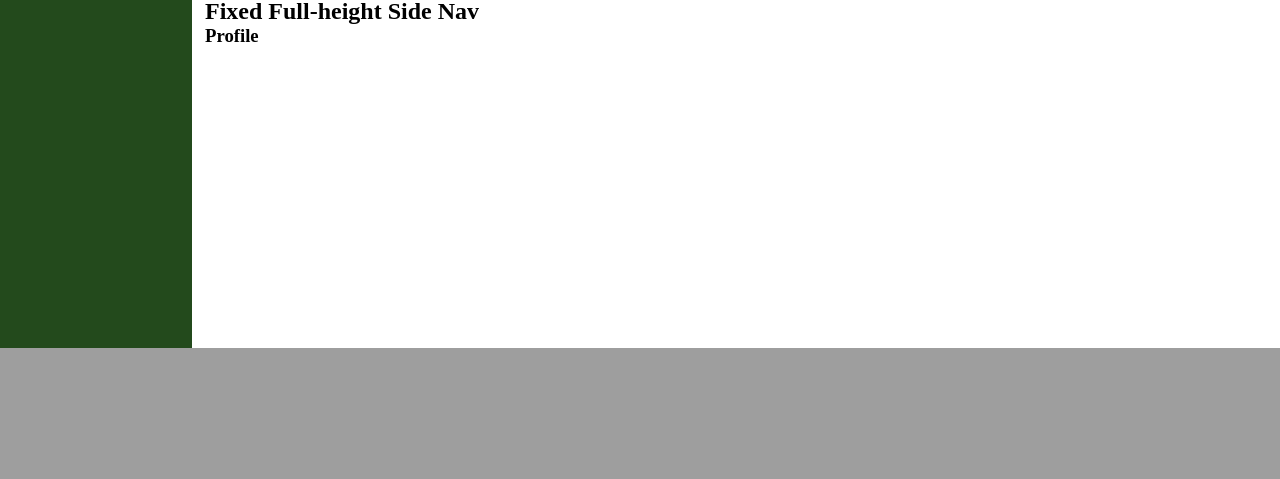
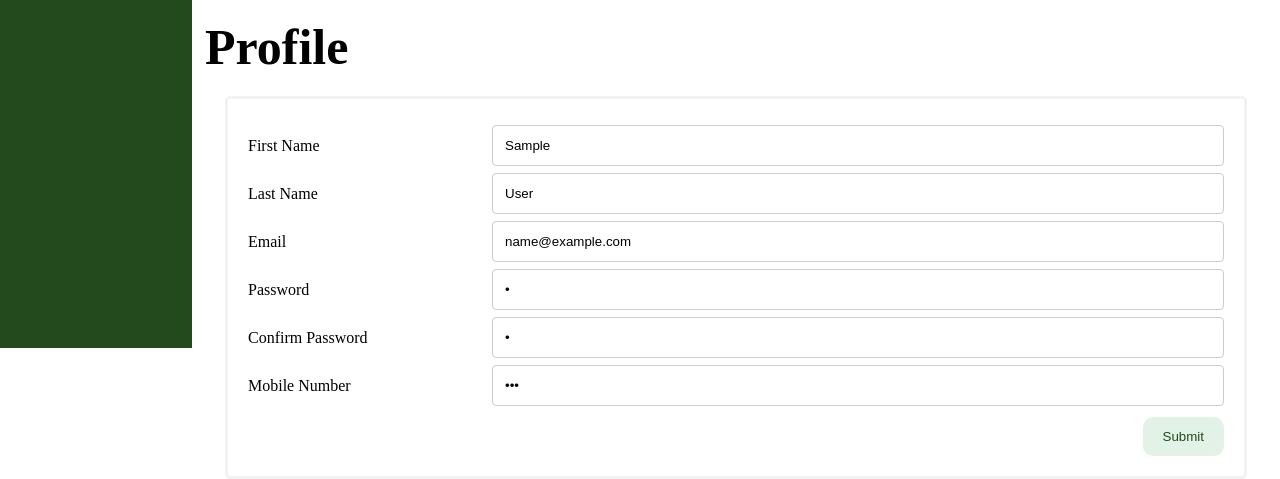
Before and after one commit to SalmaAshour24/SE-HCIProject, a PHP site: page /profile.php in a window 1280 px wide. Shown: the part 452-931 px from the top of the page. Before the commit the page ends 800 px from the top, so only its background shows below. Run offline with PHP 8.4, Linux system fonts and the light colour scheme; the visitor is signed in with stand-in values (Sample User, id 1); tables that the repository leaves empty or names only in its code hold one stand-in row (values such as "Sample post"); grey boxes marked "Sample" are stand-in pictures.

Commit message:
update profile

```diff
--- a/profile.php
+++ b/profile.php
@@ -1,11 +1,81 @@
 <?php
 include "ProjectClasses.php";
+$conn = mysqli_connect("localhost", "root", "", "seproject");
+// Check connection
+if ($conn->connect_error) {
+die("Connection failed: " . $conn->connect_error);
+}
 ?>
 <!DOCTYPE html>
 <html>
 <head>
   <meta name="viewport" content="width=device-width, initial-scale=1">
   <style type="text/css">
+    * {
+  box-sizing: border-box;
+}
+
+input[type=text],input[type=password], select, textarea {
+  width: 100%;
+  padding: 12px;
+  border: 1px solid #ccc;
+  border-radius: 4px;
+  resize: vertical;
+}
+
+label {
+  padding: 12px 12px 12px 0;
+  display: inline-block;
+}
+
+input[type=submit] {
+  background-color: #4CAF50;
+  color: white;
+  padding: 12px 20px;
+  border: none;
+  border-radius: 4px;
+  cursor: pointer;
+  float: right;
+}
+
+input[type=submit]:hover {
+  background-color: #45a049;
+}
+
+.container {
+  border-radius: 5px;
+  background-color: #ffffff;
+  border-style: solid;
+  border-color: #f2f2f2;
+  padding: 20px;
+}
+
+.col-25 {
+  float: left;
+  width: 25%;
+  margin-top: 6px;
+}
+
+.col-75 {
+  float: left;
+  width: 75%;
+  margin-top: 6px;
+}
+
+/* Clear floats after the columns */
+.row:after {
+  content: "";
+  display: table;
+  clear: both;
+}
+
+/* Responsive layout - when the screen is less than 600px wide, make the two columns stack on top of each other instead of next to each other */
+@media screen and (max-width: 600px) {
+  .col-25, .col-75, input[type=submit] {
+    width: 100%;
+    margin-top: 0;
+  }
+}
     body {
   margin: 0;
 }
@@ -77,8 +147,87 @@ li a:hover:not(.active) {
 <div style="margin-left:15%;padding:0px 0px 0px 0px;height:500px;">
   <div class="bg"></div>
   <div style='padding:0px 13px 0px 13px;'>
-  <h2>Fixed Full-height Side Nav</h2>
-  <h3>Profile</h3>
+
+<section id="edit" class="edit">
+  <h1 style="margin-top: 20px; font-size: 50px;">Profile</h1>
+  <div style="margin-left: 20px;margin-right: 20px;margin-top: 20px;"class="container">
+  <form action="" method='post'>
+    <?php
+    $i=$_SESSION["Uid"];
+    $sqli = "SELECT * FROM user WHERE id='$i'";
+             $result=mysqli_query($conn,$sqli);
+             if (mysqli_num_rows($result)>0)
+            {
+          while($row=mysqli_fetch_assoc($result)) {
+            ?>
+  <div class="row">
+    <div class="col-25">
+      <label for="fname">First Name</label>
+    </div>
+    <div class="col-75"><?php
+      echo '<input type="text" id="fname" name="firstname"  value="'.$row['firstname'].'">';?>
+    </div>
+  </div>
+  <div class="row">
+    <div class="col-25">
+      <label for="lname">Last Name</label>
+    </div>
+    <div class="col-75"><?php
+      echo '<input type="text" id="lname" name="lastname" value="'.$row['lastname'].'">';?>
+    </div>
+  </div>
+  <div class="row">
+    <div class="col-25">
+      <label for="lname">Email</label>
+    </div>
+    <div class="col-75"><?php
+      echo '<input type="text" id="email" name="Email" value="'.$row['email'].'">';?>
+    </div>
+  </div>
+  <div class="row">
+    <div class="col-25">
+      <label for="lname">Password</label>
+    </div>
+    <div class="col-75"><?php
+      echo '<input type="password" id="password" name="password" value="'.$row['password'].'">' ;?>
+    </div>
+  </div>
+  <div class="row">
+    <div class="col-25">
+      <label for="lname">Confirm Password</label>
+    </div>
+    <div class="col-75"><?php
+      echo '<input type="password" id="cpassword" name="cpassord" value="'.$row['password'].'">' ;?>
+    </div>
+  </div>
+   <div class="row">
+    <div class="col-25">
+      <label for="lname">Mobile Number</label>
+    </div>
+    <div class="col-75"><?php
+      echo '<input type="password" id="num" name="num" value="'.$row['phonenum'].'">' ;?>
+    </div>
+  </div>
+  <div class="row">
+    <input style="color: #234A1C; margin-top: 10px;border-radius: 10px;background-color: #E3F2E6;" type="submit" name='sub' value="Submit">
+  </div>
+<?php }} ?>
+  </form>
+</div>
+</section>
+<?php
+if(isset($_POST['sub']))
+{
+
+  $FN=$_POST['firstname'];
+  $LN=$_POST['lastname'];
+  $email=$_POST["Email"];
+  $P=$_POST['password'];
+  $M=$_POST['num'];
+  $User=new User();
+  $User->edit($FN,$LN,$email,$P,$M);
+}
+?>
 </div>
 </div>
 
```
